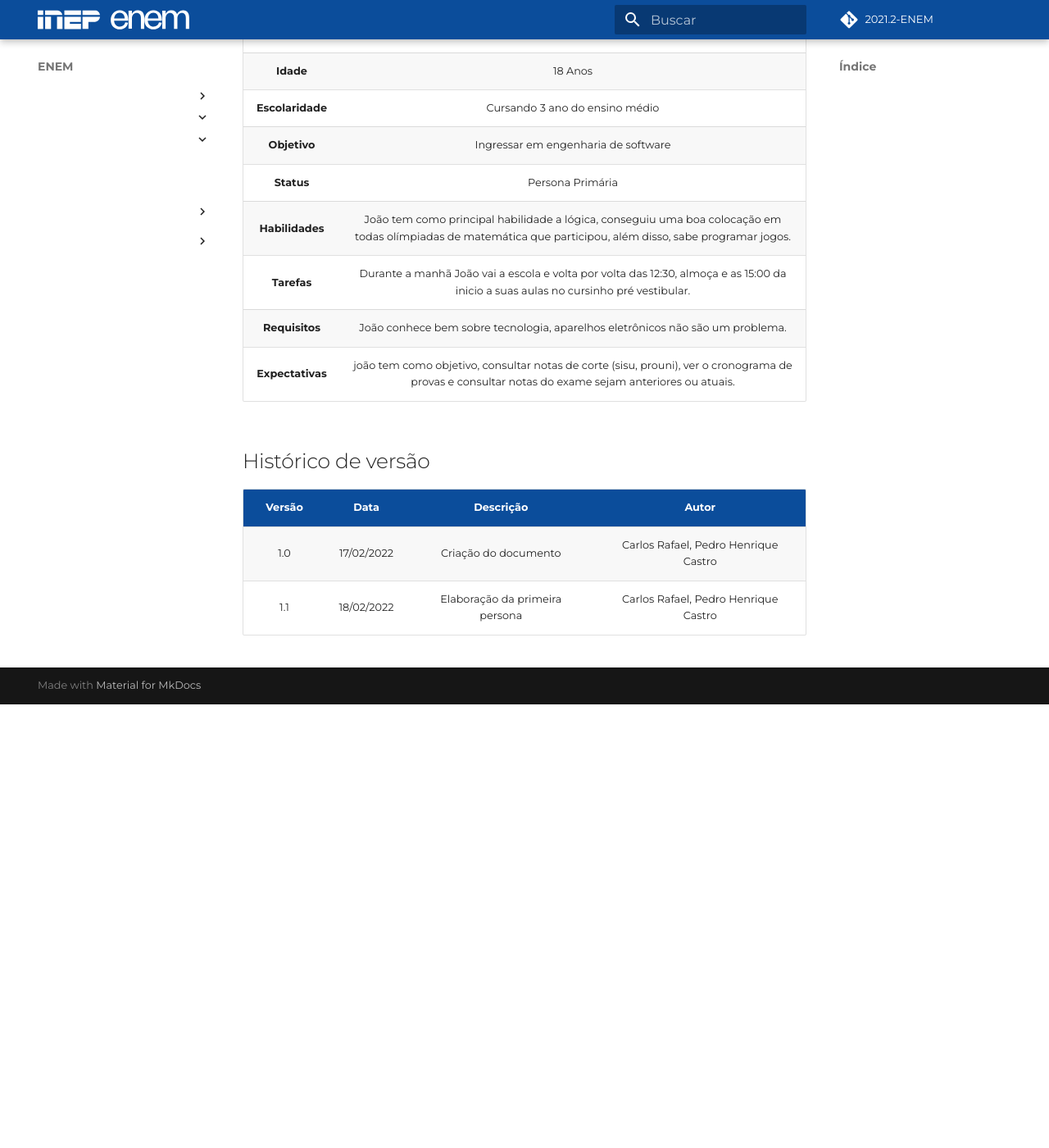
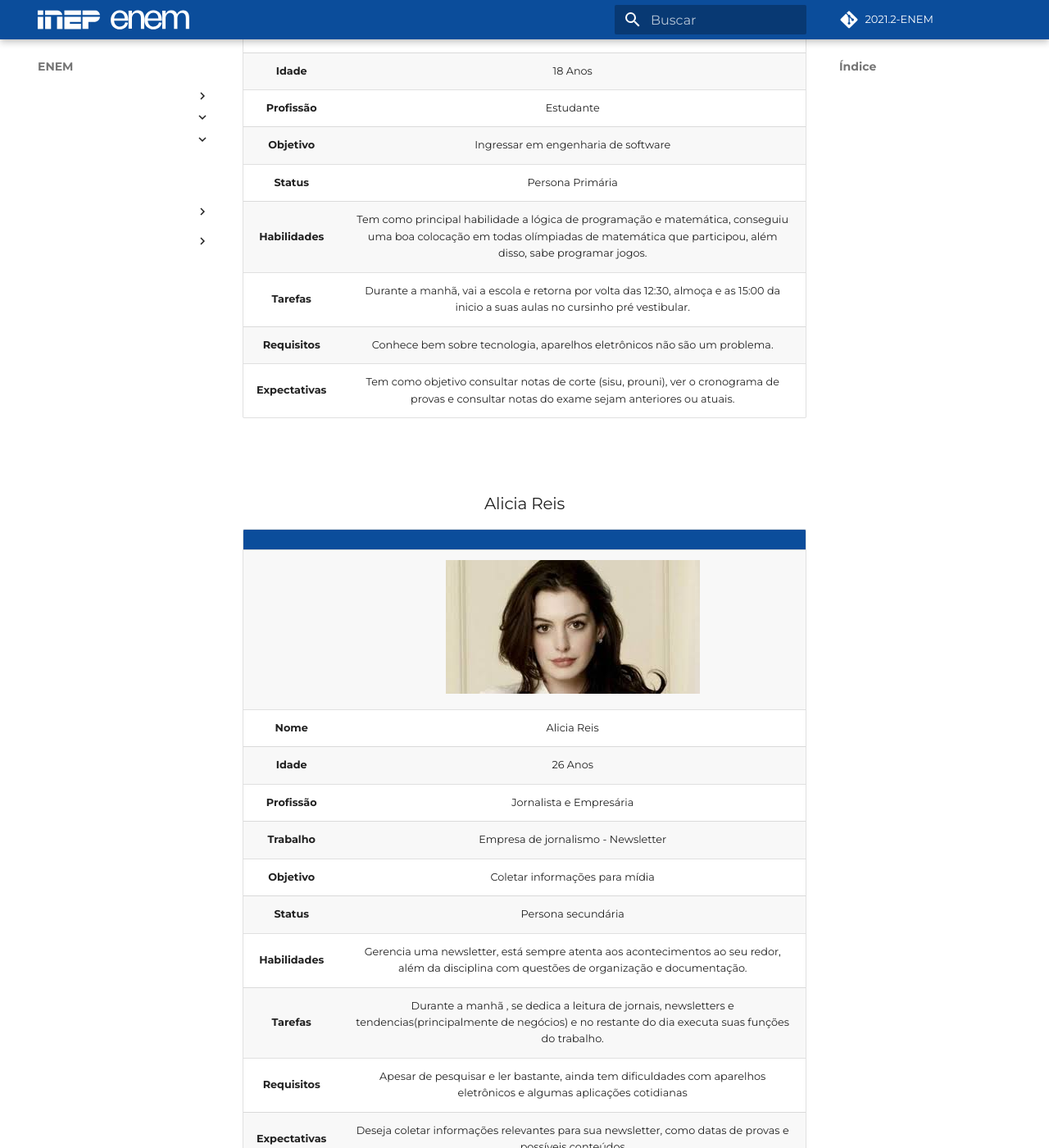
Before and after one commit to jackesfonseca/2021.2-ENEM, an MkDocs documentation site: the page built from docs/elicitacao/tecnicas-elicitacao/storytelling.md, in a window 1280 px wide and 1400 px high, scrolled down 717 px. Shown: the whole window at 82% size. Built offline with MkDocs 1.6.1 and Material for MkDocs 9.7.7, drawn with Linux system fonts in a browser that asks for light colours; some web fonts are replaced; comment, search, counter and statistics services are not loaded; before the commit the page ends 1576 px from its top, so only the background shows below that; some of the changed text lies outside the part shown.

Commit message:
✨ feat : adicionando segunda e terceira persona

```diff
--- a/docs/elicitacao/tecnicas-elicitacao/storytelling.md
+++ b/docs/elicitacao/tecnicas-elicitacao/storytelling.md
@@ -8,22 +8,63 @@
 
 <h3 align="center"> João de Lima </h3>
 
-|                  |                                                                                                                                                              |
-| ---------------- | ------------------------------------------------------------------------------------------------------------------------------------------------------------ |
-| **Picture**      | ![Joao de lima](img/joao-de-lima.jfif)                                                                                                                       |
-| **Nome**         | João de Lima                                                                                                                                                 |
-| **Idade**        | 18 Anos                                                                                                                                                      |
-| **Escolaridade** | Cursando 3 ano do ensino médio                                                                                                                               |
-| **Objetivo**     | Ingressar em engenharia de software                                                                                                                          |
-| **Status**       | Persona Primária                                                                                                                                             |
-| **Habilidades**  | João tem como principal habilidade a lógica, conseguiu uma boa colocação em todas olímpiadas de matemática que participou, além disso, sabe programar jogos. |
-| **Tarefas**      | Durante a manhã João vai a escola e volta por volta das 12:30, almoça e as 15:00 da inicio a suas aulas no cursinho pré vestibular.                          |
-| **Requisitos**   | João conhece bem sobre tecnologia, aparelhos eletrônicos não são um problema.                                                                                |
-| **Expectativas** | joão tem como objetivo, consultar notas de corte (sisu, prouni), ver o cronograma de provas e consultar notas do exame sejam anteriores ou atuais.           |
+|                  |                                                                                                                                                                                     |
+| ---------------- | ----------------------------------------------------------------------------------------------------------------------------------------------------------------------------------- |
+|                  | ![Joao de lima](img/joao-de-lima.jfif)                                                                                                                                              |
+| **Nome**         | João de Lima                                                                                                                                                                        |
+| **Idade**        | 18 Anos                                                                                                                                                                             |
+| **Profissão**    | Estudante                                                                                                                                                                           |
+| **Objetivo**     | Ingressar em engenharia de software                                                                                                                                                 |
+| **Status**       | Persona Primária                                                                                                                                                                    |
+| **Habilidades**  | Tem como principal habilidade a lógica de programação e matemática, conseguiu uma boa colocação em todas olímpiadas de matemática que participou, além disso, sabe programar jogos. |
+| **Tarefas**      | Durante a manhã, vai a escola e retorna por volta das 12:30, almoça e as 15:00 da inicio a suas aulas no cursinho pré vestibular.                                                   |
+| **Requisitos**   | Conhece bem sobre tecnologia, aparelhos eletrônicos não são um problema.                                                                                                            |
+| **Expectativas** | Tem como objetivo consultar notas de corte (sisu, prouni), ver o cronograma de provas e consultar notas do exame sejam anteriores ou atuais.                                        |
+
+</br>
+<h3 align="center"> Alicia Reis </h3>
+
+|                  |                                                                                                                                                               |
+| ---------------- | ------------------------------------------------------------------------------------------------------------------------------------------------------------- |
+|                  | ![Alicia Reis](img/alicia-reis.jpeg)                                                                                                                          |
+| **Nome**         | Alicia Reis                                                                                                                                                   |
+| **Idade**        | 26 Anos                                                                                                                                                       |
+| **Profissão**    | Jornalista e Empresária                                                                                                                                       |
+| **Trabalho**     | Empresa de jornalismo - Newsletter                                                                                                                            |
+| **Objetivo**     | Coletar informações para mídia                                                                                                                                |
+| **Status**       | Persona secundária                                                                                                                                            |
+| **Habilidades**  | Gerencia uma newsletter, está sempre atenta aos acontecimentos ao seu redor, além da disciplina com questões de organização e documentação.                   |
+| **Tarefas**      | Durante a manhã , se dedica a leitura de jornais, newsletters e tendencias(principalmente de negócios) e no restante do dia executa suas funções do trabalho. |
+| **Requisitos**   | Apesar de pesquisar e ler bastante, ainda tem dificuldades com aparelhos eletrônicos e algumas aplicações cotidianas                                          |
+| **Expectativas** | Deseja coletar informações relevantes para sua newsletter, como datas de provas e possíveis conteúdos                                                         |
+
+</br>
+<h3 align="center"> Antonio Stark </h3>
+
+|                  |                                                                                                                                                                                      |
+| ---------------- | ------------------------------------------------------------------------------------------------------------------------------------------------------------------------------------ |
+|                  | ![Antonio Stark](img/antonio-stark.jpeg)                                                                                                                                             |
+| **Nome**         | Antonio Stark                                                                                                                                                                        |
+| **Idade**        | 46 Anos                                                                                                                                                                              |
+| **Profissão**    | Analista de dados                                                                                                                                                                    |
+| **Trabalho**     | Empresa preparatória para concursos e exames                                                                                                                                         |
+| **Objetivo**     | Coletar dados                                                                                                                                                                        |
+| **Status**       | Persona secundária                                                                                                                                                                   |
+| **Habilidades**  | Tem uma ótima habilidade de reconhecer padrões, memorizar dados visuais e automatização de atividades repetitivas                                                                    |
+| **Tarefas**      | Durante a manhã se dedica a revisar e elicitar os dados da empresa. Após o horário comercial, faz leituras para entender o cenário do negócio e melhorar a sua capacidade de analise |
+| **Requisitos**   | Trabalha na área de TI, portanto, tem facilidade com dispositivos eletrônicos e interpretação de elementos/textos.                                                                   |
+| **Expectativas** | Deseja coletar métricas/dados(Média de notas, notas de corte, perfil) dos participantes que estudam na sua atual empresa na área de ensino                                           |
+
+## Bibliográfia
+
+[O que é Storytelling](https://rockcontent.com/br/talent-blog/storytelling/)
+
+[O que é analista de dados](https://blog.indicium.tech/analista-de-dados-quem-sao-quanto-ganham/)
 
 ## Histórico de versão
 
-| Versão | Data       | Descrição                      | Autor                                |
-| ------ | ---------- | ------------------------------ | ------------------------------------ |
-| 1.0    | 17/02/2022 | Criação do documento           | Carlos Rafael, Pedro Henrique Castro |
-| 1.1    | 18/02/2022 | Elaboração da primeira persona | Carlos Rafael, Pedro Henrique Castro |
+| Versão | Data       | Descrição                                | Autor                                |
+| ------ | ---------- | ---------------------------------------- | ------------------------------------ |
+| 1.0    | 17/02/2022 | Criação do documento                     | Carlos Rafael, Pedro Henrique Castro |
+| 1.1    | 18/02/2022 | Elaboração da primeira persona           | Carlos Rafael, Pedro Henrique Castro |
+| 1.2    | 19/02/2022 | Elaboração da segunda e terceira persona | Carlos Rafael, Pedro Henrique Castro |
```
Also changed, not shown: docs/elicitacao/tecnicas-elicitacao/img/alicia-reis.jpeg (added), docs/elicitacao/tecnicas-elicitacao/img/antonio-stark.jpeg (added).
